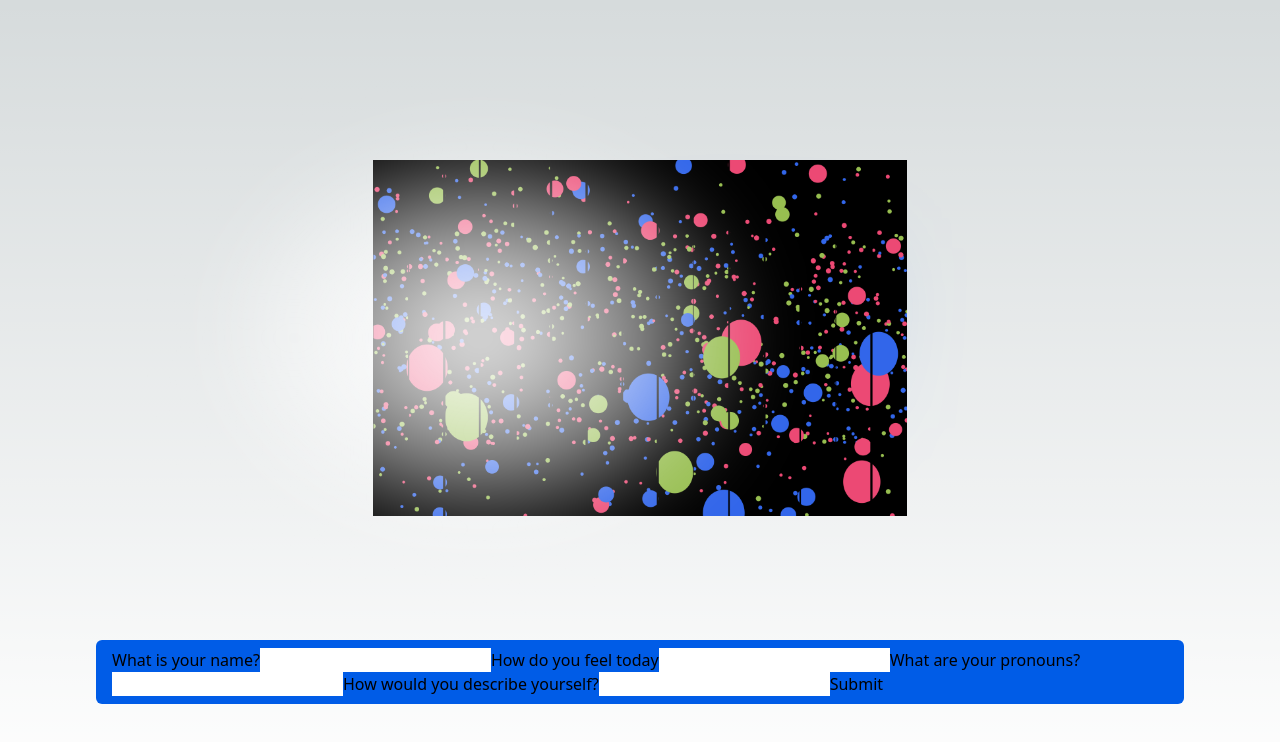
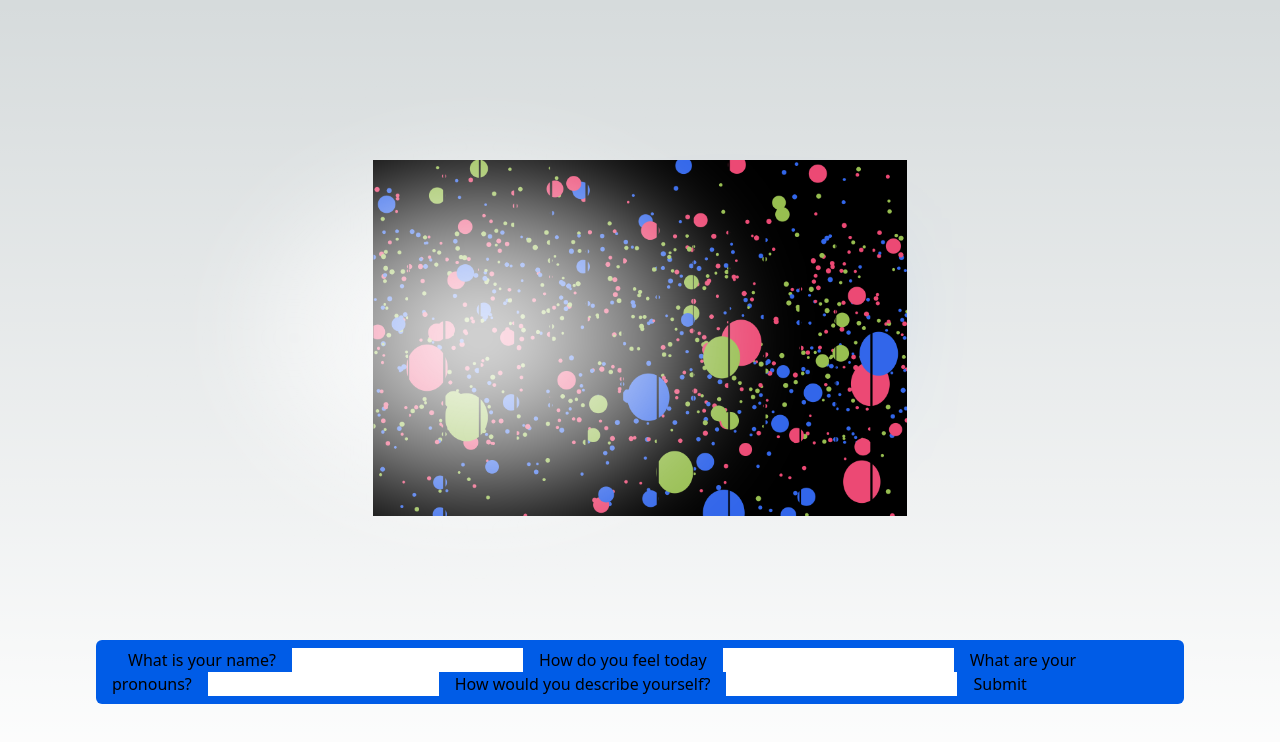
Before and after one commit to sinancang/StoryWeaver.ai, a Next.js app in the folder my-app/: page / in a window 1280 px wide. Shown: the top 742 px of the page. Built offline with nearby package versions, Linux system fonts and the light colour scheme.

Commit message:
started inputValidation

```diff
--- a/my-app/src/pages/index.js
+++ b/my-app/src/pages/index.js
@@ -10,6 +10,17 @@ import styles from '@/styles/Home.module.css'
 const inter = Inter({ subsets: ['latin'] })
 
 export default function Home() {
+
+  const submitButton = "px-4";
+
+  async function  validateInput (text) {
+
+    await {
+
+    }
+  }
+
+
   return (
     <>
       <Head>
@@ -57,22 +68,23 @@ export default function Home() {
         </div>
 
 
+
         <div className="bg-[#005CE7] py-2 px-4 rounded-md text-black focus:outline-none focus:shadow-outline-blue colorbg-midnight">
           {/* <!-- Basic HTML Form --> */}
           <form action="/api/processUserInfo" method="post">
-            <label for="first">What is your name?</label>
+            <label className={submitButton}>What is your name?</label>
             <input className="bg-white" type="text" id="name" name="name" />
 
-            <label for="first">How do you feel today</label>
+            <label className={submitButton}>How do you feel today</label>
             <input className="bg-white" type="text" id="feeling" name="feeling" />
 
-            <label for="first">What are your pronouns?</label>
+            <label className={submitButton}>What are your pronouns?</label>
             <input className="bg-white" type="text" id="pronouns" name="pronouns" />
 
-            <label for="first">How would you describe yourself?</label>
+            <label className={submitButton}>How would you describe yourself?</label>
             <input className="bg-white" type="text" id="describe" name="describe" />
 
-            <button type="submit">Submit</button>
+            <button type="submit" className={submitButton}>Submit</button>
           </form>
         </div>
 
```
Also changed, not shown: my-app/src/pages/api/error.js (added).
